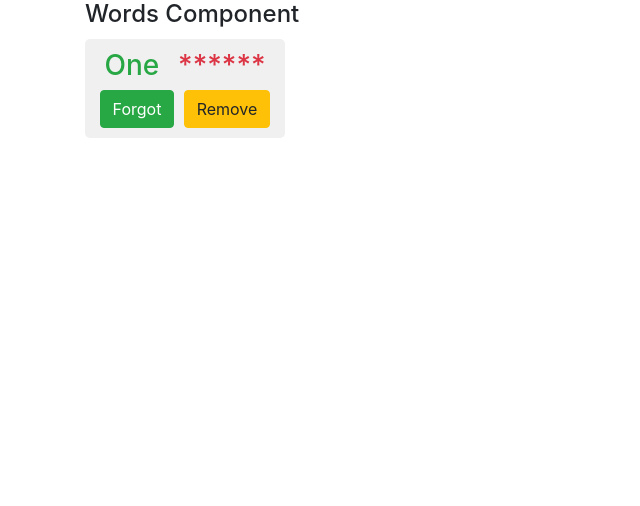
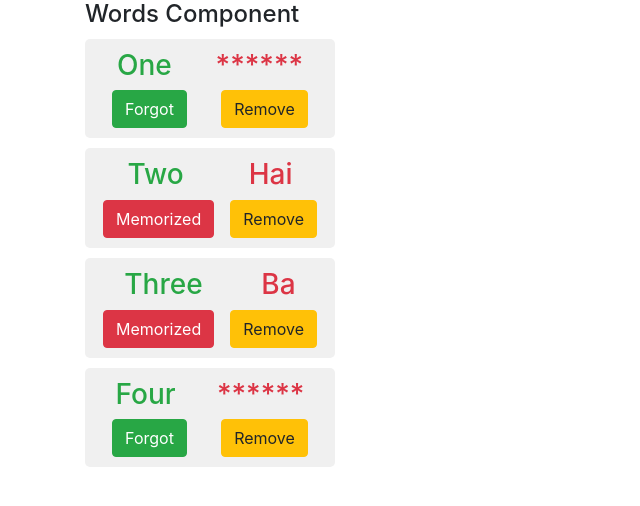
Before and after one commit to vanpho93/ng0705, an Angular app: page / in a window 1280 px wide. Shown: the top 506 px of the page, without its empty margins (0-640 px from the left). Built offline with nearby package versions, Linux system fonts and the light colour scheme.

Commit message:
show all words

```diff
--- a/src/app/words/words.component.ts
+++ b/src/app/words/words.component.ts
@@ -4,14 +4,18 @@ import { Component } from '@angular/core';
   selector: 'app-words',
   template: `
     <h4>Words Component</h4>
-    <div class="word">
+    <div class="word" *ngFor="let wordInfo of words">
       <div class="word-container">
         <h3 class="text-success">{{ wordInfo.en }}</h3>
         <h3 class="text-danger">{{ wordInfo.isMemorized ? '******' : wordInfo.vn }}</h3>
       </div>
       <div class="btn-container">
-        <button class="btn btn-success" *ngIf="wordInfo.isMemorized">Forgot</button>
-        <button class="btn btn-danger" *ngIf="!wordInfo.isMemorized">Memorized</button>
+        <button class="btn btn-success" *ngIf="wordInfo.isMemorized">
+          Forgot
+        </button>
+        <button class="btn btn-danger" *ngIf="!wordInfo.isMemorized">
+          Memorized
+        </button>
         <button class="btn btn-warning">
           Remove
         </button>
@@ -21,5 +25,17 @@ import { Component } from '@angular/core';
 })
 
 export class WordsComponent {
-  wordInfo = { en: 'One', vn: 'Mot', isMemorized: true };
+  words: Word[] = [
+    { _id: 'a', en: 'One', vn: 'Mot', isMemorized: true },
+    { _id: 'b', en: 'Two', vn: 'Hai', isMemorized: false },
+    { _id: 'c', en: 'Three', vn: 'Ba', isMemorized: false },
+    { _id: 'd', en: 'Four', vn: 'Bon', isMemorized: true },
+  ];
 }
+
+interface Word {
+  _id: string;
+  en: string;
+  vn: string;
+  isMemorized: boolean;
+}
--- a/src/styles.css
+++ b/src/styles.css
@@ -1,6 +1,6 @@
 /* You can add global styles to this file, and also import other style files */
 .word {
-    width: 200px;
+    width: 250px;
     display: flex;
     flex-direction: column;
     background-color: #F0F0F0;
```
